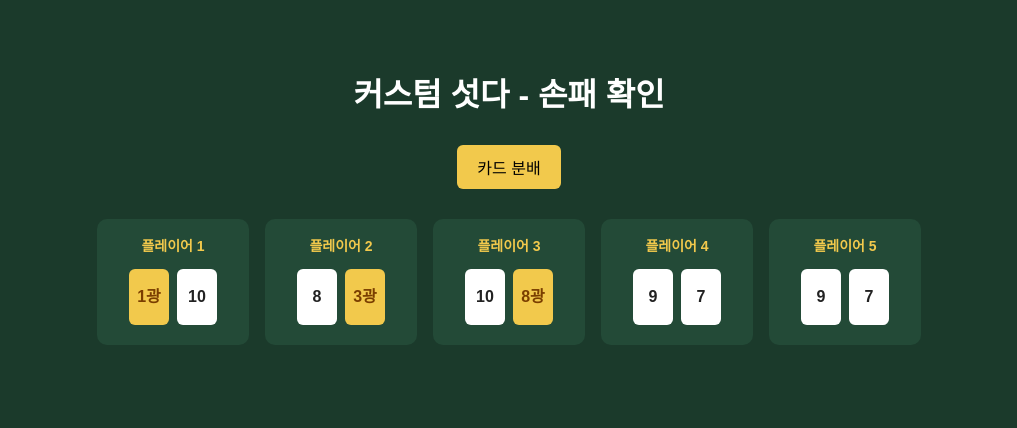
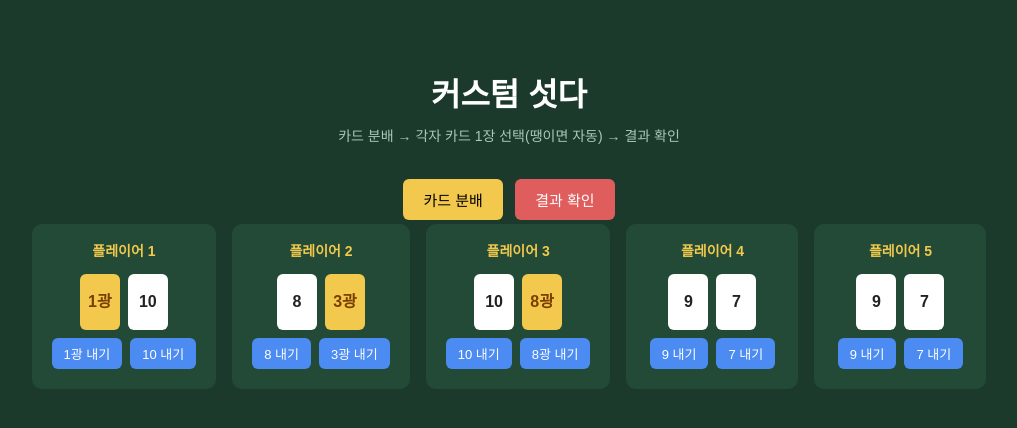
Before and after one commit to haeun0529/Seotda-game, a plain HTML site: page index.html in a window 1280 px wide. Both pictures are taken after a click on the button "카드 분배". Shown: the whole page, without its empty margins (131-1148 px from the left). Drawn offline with Linux system fonts and the light colour scheme.

Commit message:
fix : 게임 로직 수정(3광의 경우, 1vs1 경우)

```diff
--- a/index.html
+++ b/index.html
@@ -5,39 +5,102 @@
 <title>커스텀 섯다</title>
 <style>
   body { font-family: sans-serif; background: #1b3a2b; color: white; text-align: center; padding: 40px; }
-  h1 { margin-bottom: 30px; }
-  button { padding: 10px 20px; font-size: 16px; cursor: pointer; border: none; border-radius: 6px; background: #f2c94c; margin-bottom: 30px; }
-  .players { display: flex; justify-content: center; gap: 16px; flex-wrap: wrap; }
-  .player { background: #234a37; padding: 16px; border-radius: 10px; min-width: 120px; }
+  h1 { margin-bottom: 10px; }
+  .sub { color: #a8c9b8; margin-bottom: 30px; font-size: 14px; }
+  button { padding: 10px 20px; font-size: 15px; cursor: pointer; border: none; border-radius: 6px; margin: 4px; }
+  .deal-btn { background: #f2c94c; }
+  .play-btn { background: #4c8bf2; color: white; font-size: 13px; padding: 6px 12px; }
+  .play-btn:disabled { background: #555; cursor: not-allowed; }
+  .judge-btn { background: #e05d5d; color: white; }
+  .players { display: flex; justify-content: center; gap: 16px; flex-wrap: wrap; margin-bottom: 30px; }
+  .player { background: #234a37; padding: 16px; border-radius: 10px; min-width: 140px; }
+  .player.winner { outline: 3px solid #f2c94c; }
   .player h3 { margin: 0 0 10px 0; font-size: 14px; color: #f2c94c; }
   .card { display: inline-block; width: 40px; height: 56px; line-height: 56px; margin: 4px; border-radius: 6px; font-weight: bold; }
   .card.normal { background: #fff; color: #222; }
   .card.gwang { background: #f2c94c; color: #7a3e00; }
+  .card.played { outline: 3px solid #4c8bf2; }
+  .status { font-size: 12px; color: #a8c9b8; margin-top: 6px; }
+  #result { font-size: 18px; margin-top: 20px; color: #f2c94c; font-weight: bold; }
 </style>
 </head>
 <body>
-  <h1>커스텀 섯다 - 손패 확인</h1>
-  <button onclick="dealAndRender()">카드 분배</button>
+  <h1>커스텀 섯다</h1>
+  <div class="sub">카드 분배 → 각자 카드 1장 선택(땡이면 자동) → 결과 확인</div>
+
+  <button class="deal-btn" onclick="dealAndRender()">카드 분배</button>
+  <button class="judge-btn" onclick="judgeAndRender()">결과 확인</button>
+
   <div class="players" id="players"></div>
+  <div id="result"></div>
 
   <script src="logic.js"></script>
   <script>
-    function renderPlayers(hands) {
+    let currentHands = [];
+    let currentPlays = []; // { id, hand, played } - played는 선택 전엔 빈 배열
+
+    function dealAndRender() {
+      const deck = createDeck();
+      currentHands = dealHands(deck, 5);
+      currentPlays = currentHands.map((hand, i) => {
+        const isDdang = hand[0].number === hand[1].number;
+        return {
+          id: i,
+          hand,
+          played: isDdang ? [hand[0], hand[1]] : [], // 땡이면 자동으로 2장 다 냄
+        };
+      });
+      document.getElementById('result').textContent = '';
+      renderPlayers();
+    }
+
+    function selectCard(playerIndex, cardIndex) {
+      const play = currentPlays[playerIndex];
+      const hand = play.hand;
+      if (hand[0].number === hand[1].number) return; // 땡이면 선택 불가(이미 자동)
+      play.played = [hand[cardIndex]];
+      renderPlayers();
+    }
+
+    function renderPlayers() {
       const container = document.getElementById('players');
       container.innerHTML = '';
-      hands.forEach((hand, i) => {
+      currentPlays.forEach((play, i) => {
         const div = document.createElement('div');
         div.className = 'player';
-        div.innerHTML = `<h3>플레이어 ${i + 1}</h3>` +
-          hand.map(c => `<span class="card ${c.isGwang ? 'gwang' : 'normal'}">${c.number}${c.isGwang ? '광' : ''}</span>`).join('');
+        const isDdang = play.hand[0].number === play.hand[1].number;
+
+        const cardsHtml = play.hand.map((c, ci) => {
+          const isPlayed = play.played.includes(c);
+          const cls = `card ${c.isGwang ? 'gwang' : 'normal'} ${isPlayed ? 'played' : ''}`;
+          return `<span class="${cls}">${c.number}${c.isGwang ? '광' : ''}</span>`;
+        }).join('');
+
+        const buttonsHtml = isDdang
+          ? `<div class="status">개인 땡 - 자동으로 2장 다 냄</div>`
+          : play.hand.map((c, ci) =>
+              `<button class="play-btn" onclick="selectCard(${i},${ci})" ${play.played[0] === c ? 'disabled' : ''}>${c.number}${c.isGwang ? '광' : ''} 내기</button>`
+            ).join('');
+
+        div.innerHTML = `<h3>플레이어 ${i + 1}</h3>${cardsHtml}<div>${buttonsHtml}</div>`;
         container.appendChild(div);
       });
     }
 
-    function dealAndRender() {
-      const deck = createDeck();
-      const hands = dealHands(deck, 5);
-      renderPlayers(hands);
+    function judgeAndRender() {
+      if (currentPlays.some(p => p.played.length === 0)) {
+        document.getElementById('result').textContent = '아직 카드를 안 낸 플레이어가 있어요!';
+        return;
+      }
+      const winners = getFinalWinner(currentPlays);
+      const winnerIds = winners.map(w => w.id);
+
+      document.querySelectorAll('.player').forEach((el, i) => {
+        el.classList.toggle('winner', winnerIds.includes(i));
+      });
+
+      const names = winnerIds.map(id => `플레이어 ${id + 1}`).join(', ');
+      document.getElementById('result').textContent = `승자: ${names}`;
     }
   </script>
 </body>
--- a/logic.js
+++ b/logic.js
@@ -75,8 +75,13 @@ function getFinalWinner(plays) {
 
   // 모든 참가자를 { player, value, isGwang } 형태로 통일
   // 개인 땡 → 숫자 * 10 (1땡=10 ~ 10땡(장땡)=100), 일반 카드 → 그냥 숫자
+  // isGwang은 낸 카드 중 하나라도 광이면 true (땡으로 강제로 낸 카드에 광이 섞인 경우 포함)
   const allEntries = [
-    ...personalDdang.map(p => ({ player: p, value: p.played[0].number * 10, isGwang: false })),
+    ...personalDdang.map(p => ({
+      player: p,
+      value: p.played[0].number * 10,
+      isGwang: p.played.some(c => c.isGwang),
+    })),
     ...singlePlays.map(p => ({ player: p, value: p.played[0].number, isGwang: p.played[0].isGwang })),
   ];
 
@@ -100,7 +105,7 @@ function getFinalWinner(plays) {
     });
   }
 
-  // 2. 결투 없으면 광 개수로 승부 방향 결정
+  // 2. 결투 없으면 광 개수로 승부 방향 결정 (개인 땡에 섞인 광 카드도 카운트에 포함됨)
   const gwangEntries = allEntries.filter(e => e.isGwang);
   const nonGwangEntries = allEntries.filter(e => !e.isGwang);
 
@@ -109,13 +114,19 @@ function getFinalWinner(plays) {
     return [nonGwangEntries.sort((a, b) => a.value - b.value)[0].player];
   }
   if (gwangEntries.length === 2) {
-    // 광 2명 → 1광 > 3광 > 8광 순으로 1vs1
+    // 둘 중 하나가 "땡에 섞인 광"(광땡)이면, 땡 쪽은 자동 패배 → 나머지 lone 광이 승리
+    const ddangGwang = gwangEntries.find(e => e.player.played.length === 2);
+    const loneGwang = gwangEntries.find(e => e.player.played.length === 1);
+    if (ddangGwang && loneGwang) {
+      return [loneGwang.player];
+    }
+    // 둘 다 낱장 광이면 1광 > 3광 > 8광 순으로 1vs1
     const order = { 1: 3, 3: 2, 8: 1 };
     return [gwangEntries.sort((a, b) => order[b.value] - order[a.value])[0].player];
   }
   if (gwangEntries.length === 3) {
-    // 광 3명 → 광 안 낸 나머지(비-광) 중 값이 가장 높은 사람 승리
-    return [nonGwangEntries.sort((a, b) => b.value - a.value)[0].player];
+    // 광 3명 → 값 비교 없이 광 안 낸 나머지 전원이 공동 승리
+    return nonGwangEntries.map(e => e.player);
   }
 
   // 3. 광도 없으면 값이 가장 높은 사람 승리 (개인 땡이면 값이 커서 자연스럽게 유리)
```
